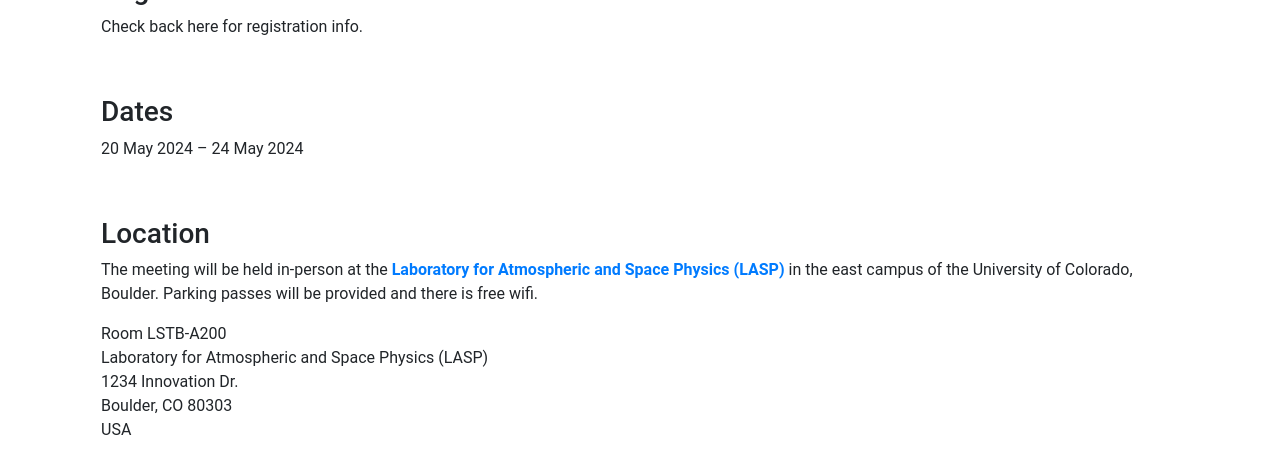
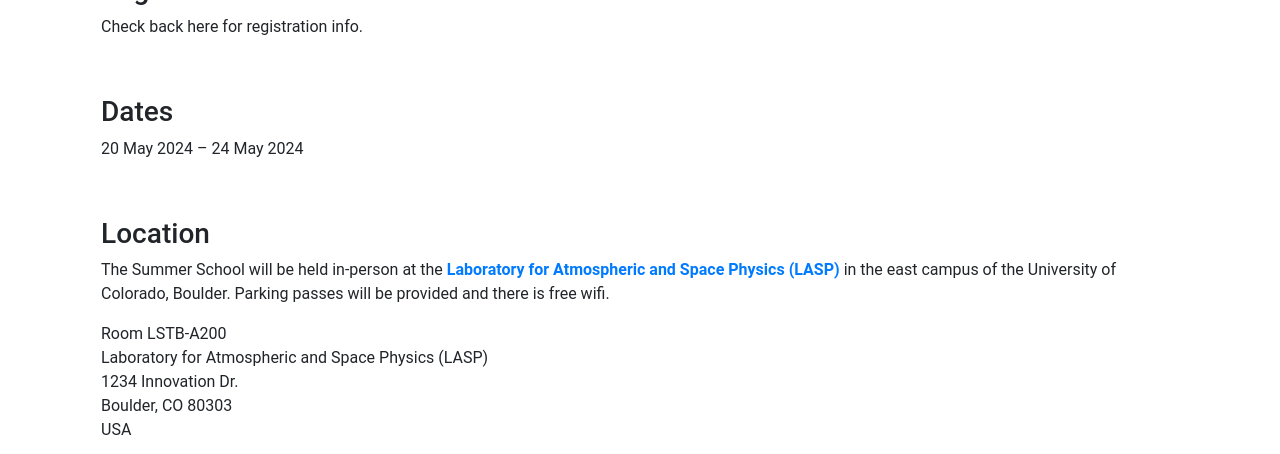
Before and after one commit to heliophysicsPy/heliophysicsPy.github.io, a Jekyll site: the page built from _pages/meetings/summer_school_24.md, in a window 1280 px wide and 900 px high, scrolled down 1061 px, cut to the strip 0-454 px from the top of the window. Built offline with Jekyll 4.4.1, drawn with Linux system fonts in a browser that asks for light colours; nearby versions of some CDN libraries.

Commit message:
Small text tweak

```diff
--- a/_pages/meetings/summer_school_24.md
+++ b/_pages/meetings/summer_school_24.md
@@ -1,7 +1,7 @@
 ---
 layout: page
 title: Python in Heliophysics Summer School 2024
-summary: The web page for the PyHC 2024 Summer School
+summary: The web page for the 2024 PyHC Summer School
 permalink: /summer-school-24
 exclude: true
 ---
@@ -26,7 +26,7 @@
 <br>
 
 ### Location
-The meeting will be held in-person at the [**Laboratory for Atmospheric and Space Physics (LASP)**](https://goo.gl/maps/mMapAsmgsg7DCrfZ7) in the east campus of the University of Colorado, Boulder. Parking passes will be provided and there is free wifi.
+The Summer School will be held in-person at the [**Laboratory for Atmospheric and Space Physics (LASP)**](https://goo.gl/maps/mMapAsmgsg7DCrfZ7) in the east campus of the University of Colorado, Boulder. Parking passes will be provided and there is free wifi.
 
 Room LSTB-A200<br>
 Laboratory for Atmospheric and Space Physics (LASP)<br>
```
